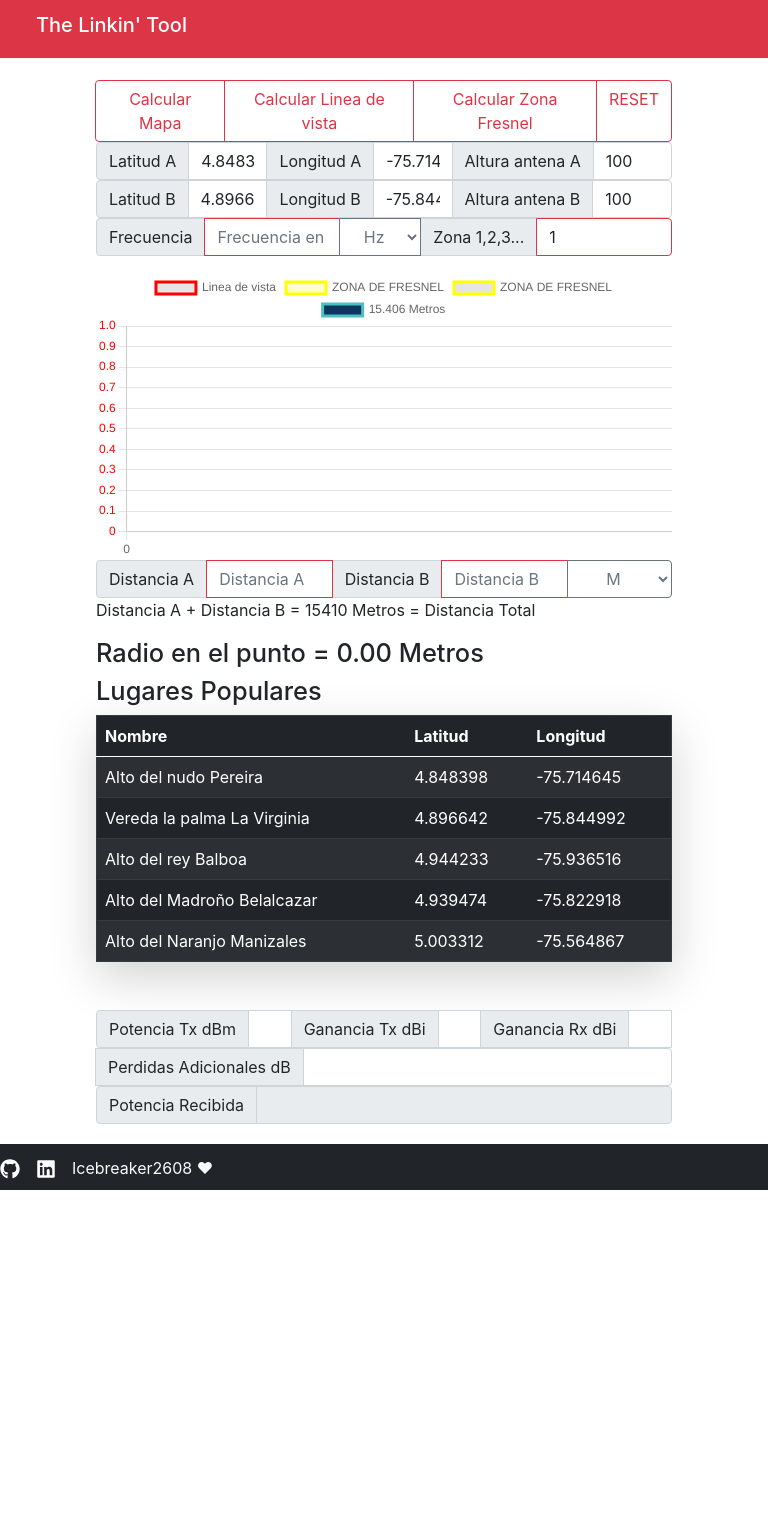
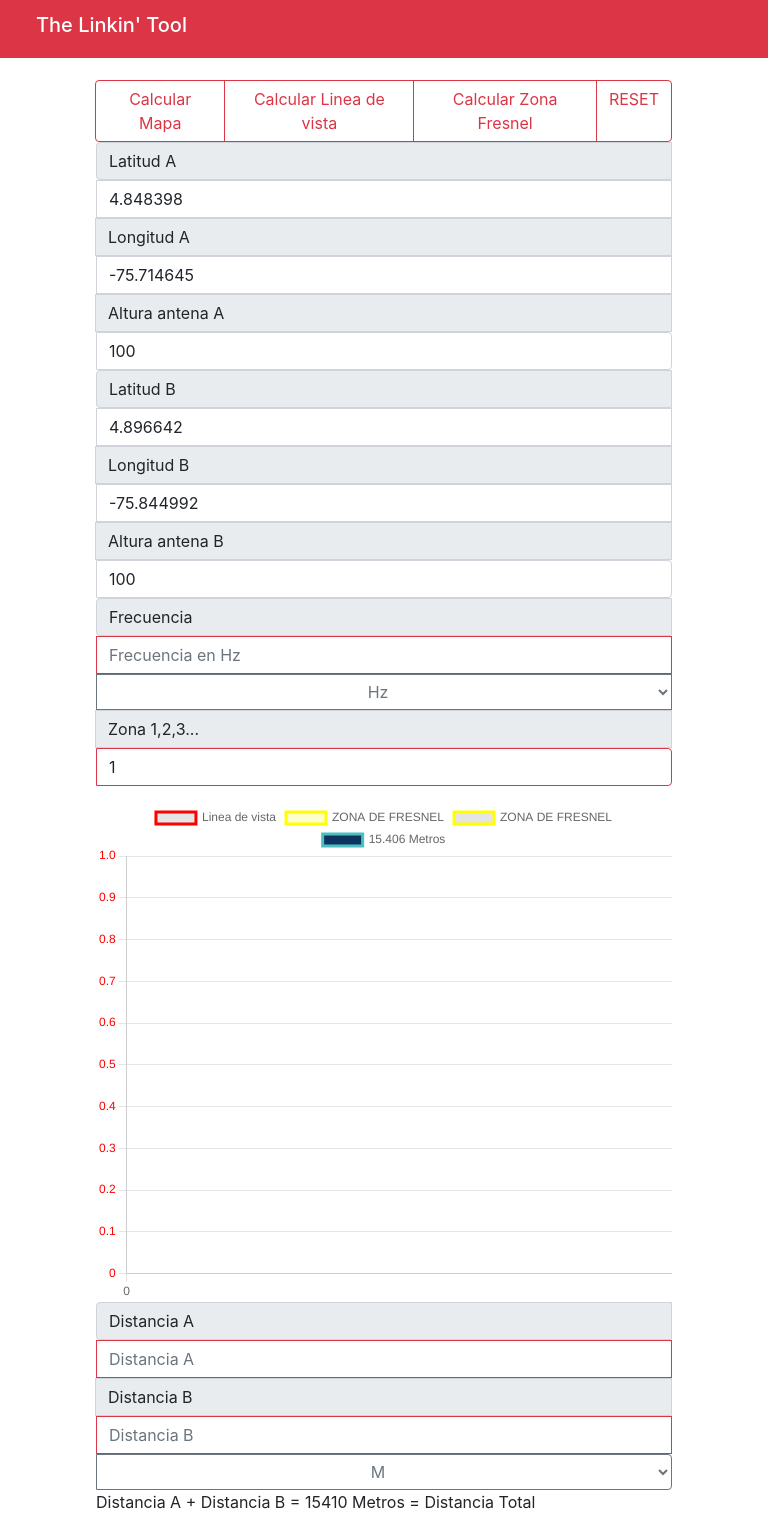
Before and after one commit to Icebreaker26/TheLinkinTool, a React (Create React App) app: page / in a window 768 px wide. Shown: the top 1532 px of the page. Before the commit the page ends 1190 px from the top, so only its background shows below. Built offline with nearby package versions, Linux system fonts and the light colour scheme.

Commit message:
responsive first one

```diff
--- a/src/App.js
+++ b/src/App.js
@@ -361,6 +361,7 @@ ChartJS.register(
 var misoptions = {
   responsive : true,
   animation : true,
+ maintainAspectRatio:false,
   plugins : {
       legend : {
           display : true
@@ -486,7 +487,7 @@ var midata = {
 
       </div>
 
-                  <div className="input-group">
+                  <div className="input-group" id='inputs'>
                     <span class="input-group-text" id="inputGroup-sizing-sm">Latitud A</span>
                     <input
 
@@ -563,7 +564,7 @@ var midata = {
                     />
 
                     </div>
-                    <div className="input-group ">
+                    <div className="input-group " id='inputs'>
 
                     <span className="input-group-text" id="inputGroup-sizing-sm">Latitud B</span>
 
@@ -639,7 +640,7 @@ var midata = {
                         className='form-control'
                     />
                     </div>
-                    <div className="input-group mb-3 ">
+                    <div className="input-group mb-3" id='inputs'>
                     <span className="input-group-text" id="inputGroup-sizing-sm">Frecuencia</span>
 
                       <input type="text" className="form-control border border-danger"
@@ -679,11 +680,11 @@ var midata = {
                             onKeyUp={ejecutar}
                           />
                       </div>
+      <div id='grafico'>
+      <Line data={midata} options={misoptions}/>
+      </div>
 
-      <Line data={midata} options={misoptions} reset={reset} />
-
-
-    <div className="input-group w-100">
+    <div className="input-group w-100" id='inputs'>
     <span className="input-group-text" id="inputGroup-sizing-sm">Distancia A</span>
       <input  className="form-control border border-danger"
         name='distanciaX'
--- a/src/componentes/CalcularPerdida.js
+++ b/src/componentes/CalcularPerdida.js
@@ -49,7 +49,7 @@ console.log(unidadFrecuencia)
 
     return(
         <>
-                     <div className="input-group">
+                     <div className="input-group" id="inputs">
                      <span className="input-group-text" id="inputGroup-sizing-sm">Potencia Tx dBm</span>
                      <input
 
--- a/src/index.css
+++ b/src/index.css
@@ -11,3 +11,44 @@ code {
   font-family: source-code-pro, Menlo, Monaco, Consolas, 'Courier New',
     monospace;
 }
+
+@media only screen and (min-width: 768px) {
+
+  #grafico{
+    width: 100;
+  }
+
+
+}
+
+
+@media only screen and (max-width: 768px) {
+
+#inputs{
+
+  width: 100%;
+  margin: 0 auto;
+  display: block;
+
+}
+#inputs input{
+
+  width: 100%;
+  margin: 0 auto;
+  display: block;
+
+}
+#inputs select{
+
+  width: 100%;
+  margin: 0 auto;
+  display: block;
+
+}
+
+#grafico{
+  width: 100;
+  height: 500px;
+}
+
+}
```
